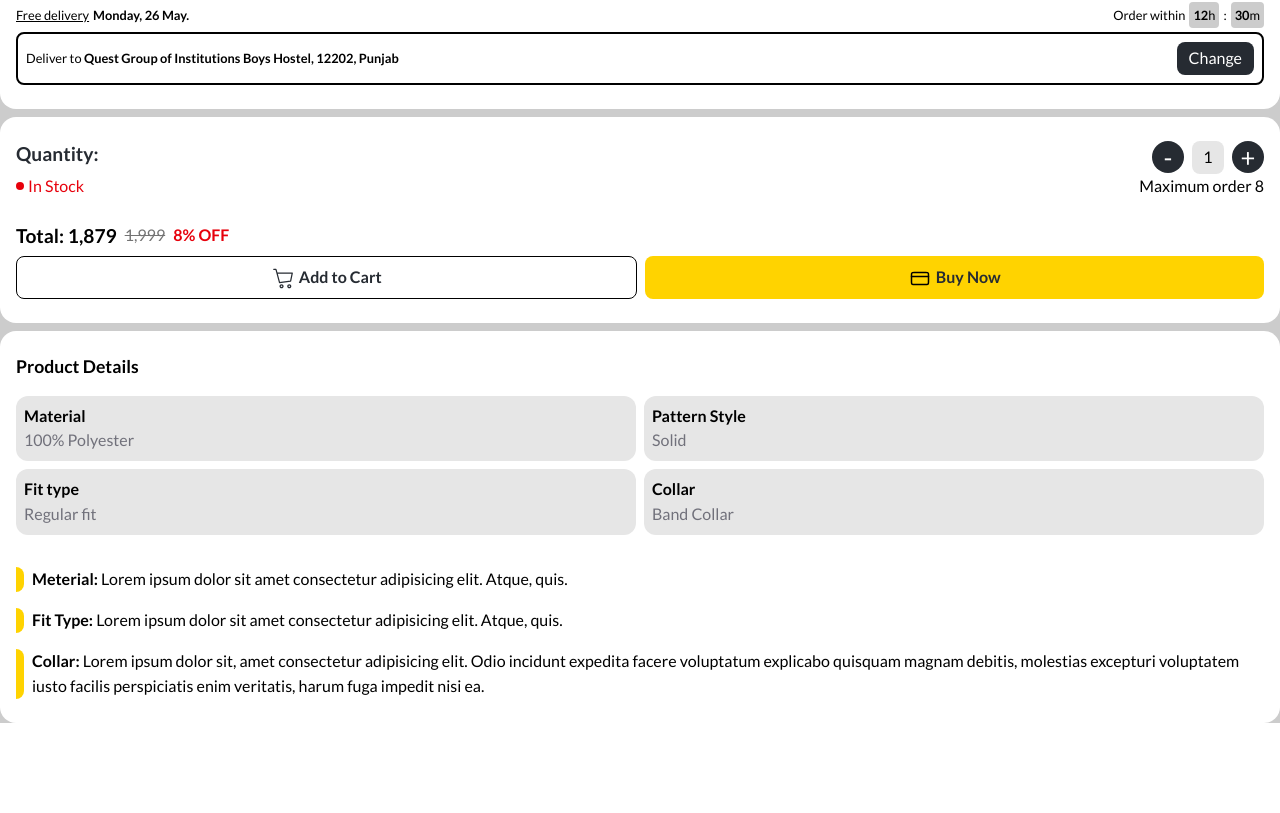
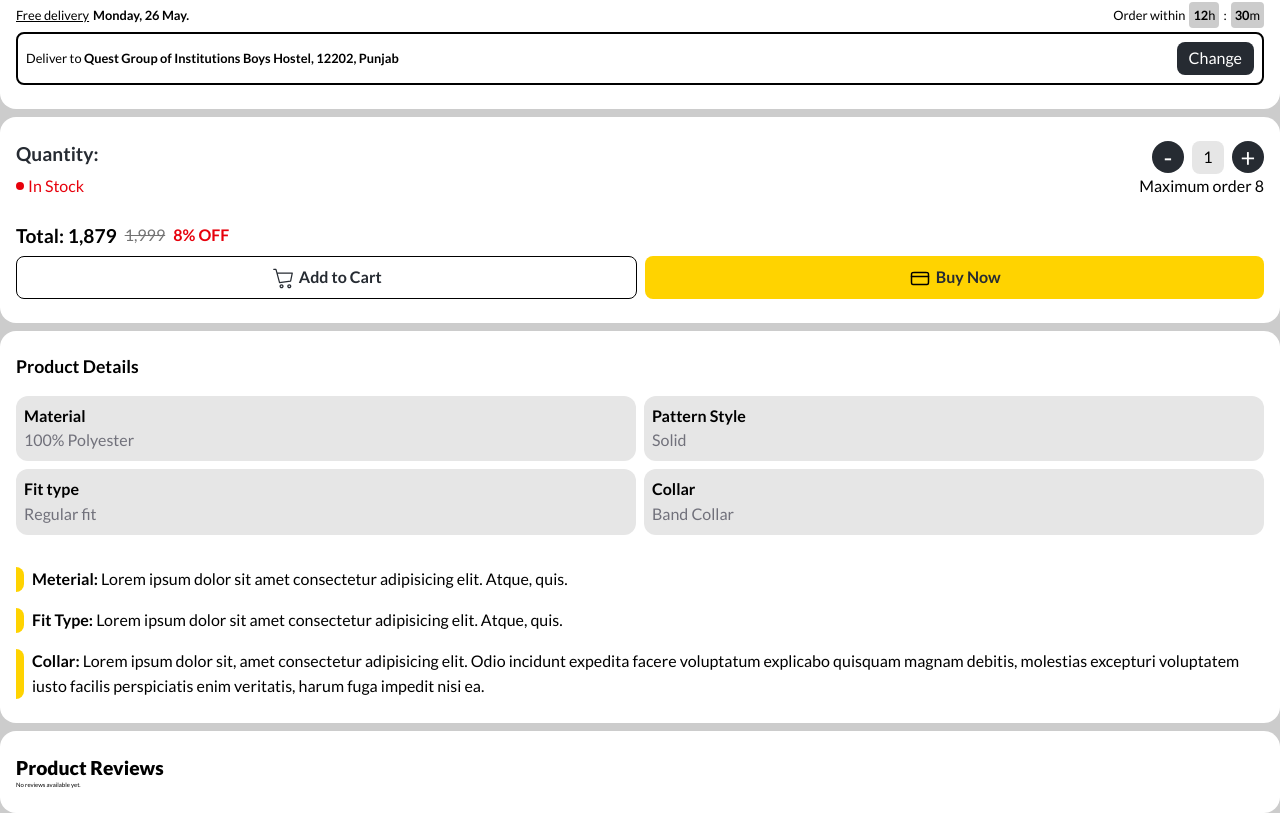
Before and after one commit to Meshil-Maring/e-commerce, a React (Vite) app in the folder client/: page /product-details/1 in a window 1280 px wide. Shown: the part 1156-1969 px from the top of the page. Before the commit the page ends 1879 px from the top, so only its background shows below. Built offline with nearby package versions, Linux system fonts and the light colour scheme.

Commit message:
Adding Product Review

```diff
--- /dev/null
+++ b/client/src/components/mobile/product-details/Product-review.jsx
@@ -0,0 +1,10 @@
+const ProductReview = () => {
+  return (
+    <div className="p-4">
+      <h2 className="text-2xl font-black">Product Reviews</h2>
+      <p>No reviews available yet.</p>
+    </div>
+  );
+};
+
+export default ProductReview;
--- a/client/src/pages/Product-details.jsx
+++ b/client/src/pages/Product-details.jsx
@@ -8,6 +8,8 @@ import DeliverySection from "../components/mobile/product-details/Delivery-secti
 import AddressSection from "../components/mobile/product-details/Address-section";
 import OrderSummary from "../components/mobile/product-details/Order-Summary";
 import ProductDetailDisciption from "../components/mobile/product-details/ProductDetailDisciption.jsx";
+import ProuductReview from "../components/mobile/product-details/Product-review.jsx";
+import ProductReview from "../components/mobile/product-details/Product-review.jsx";
 
 const ProductDetails = () => {
   return (
@@ -33,6 +35,10 @@ const ProductDetails = () => {
       <div className="bg-white py-2 rounded-2xl">
         <ProductDetailDisciption />
       </div>
+
+      <div className="bg-white py-2 rounded-2xl">
+        <ProductReview />
+      </div>
     </section>
   );
 };
```
